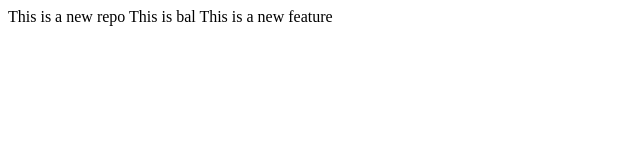
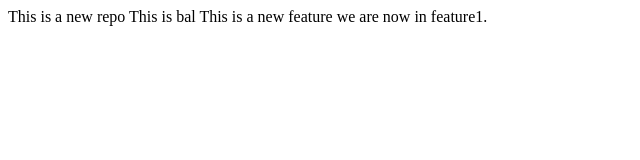
Before and after one commit to Pinki-Basak-Modak/LocalRepo, a plain HTML site: page index.html in a window 1280 px wide. Shown: the whole page, without its empty margins (0-640 px from the left). Drawn offline with Linux system fonts and the light colour scheme.

Commit message:
add some msg in feature1,index.html

```diff
--- a/index.html
+++ b/index.html
@@ -2,5 +2,6 @@
 
     This is bal
     This is a new feature
+    we are now in feature1.
 
 </p>
```
